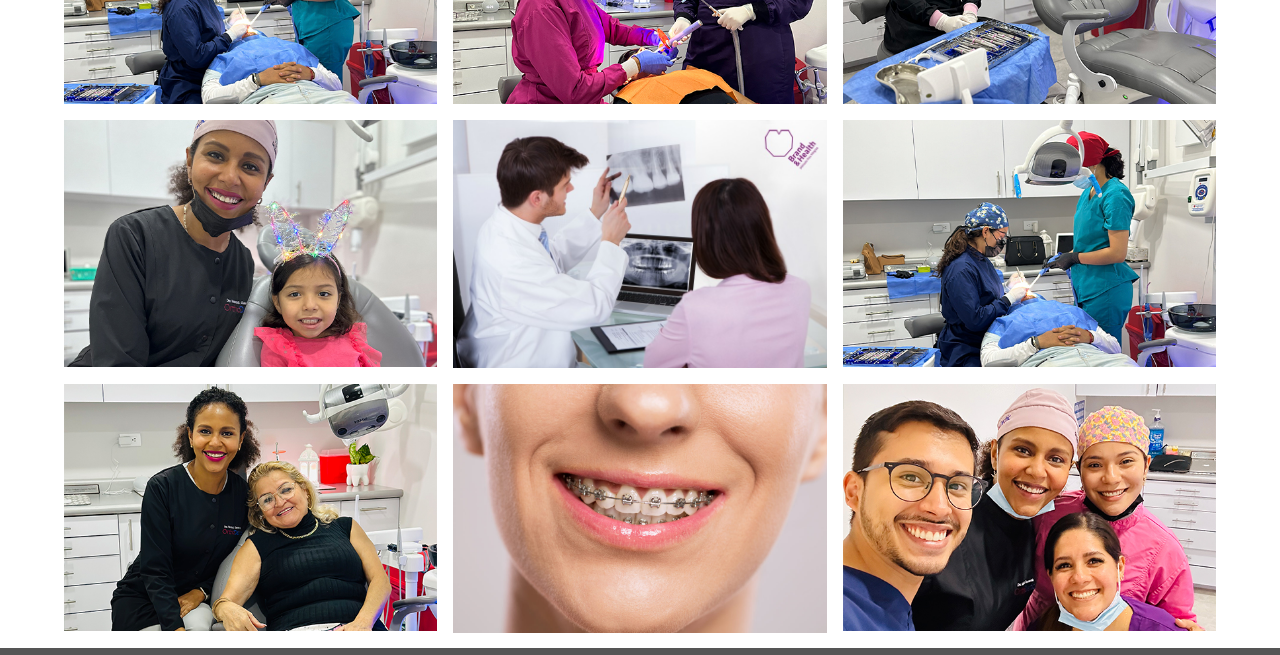
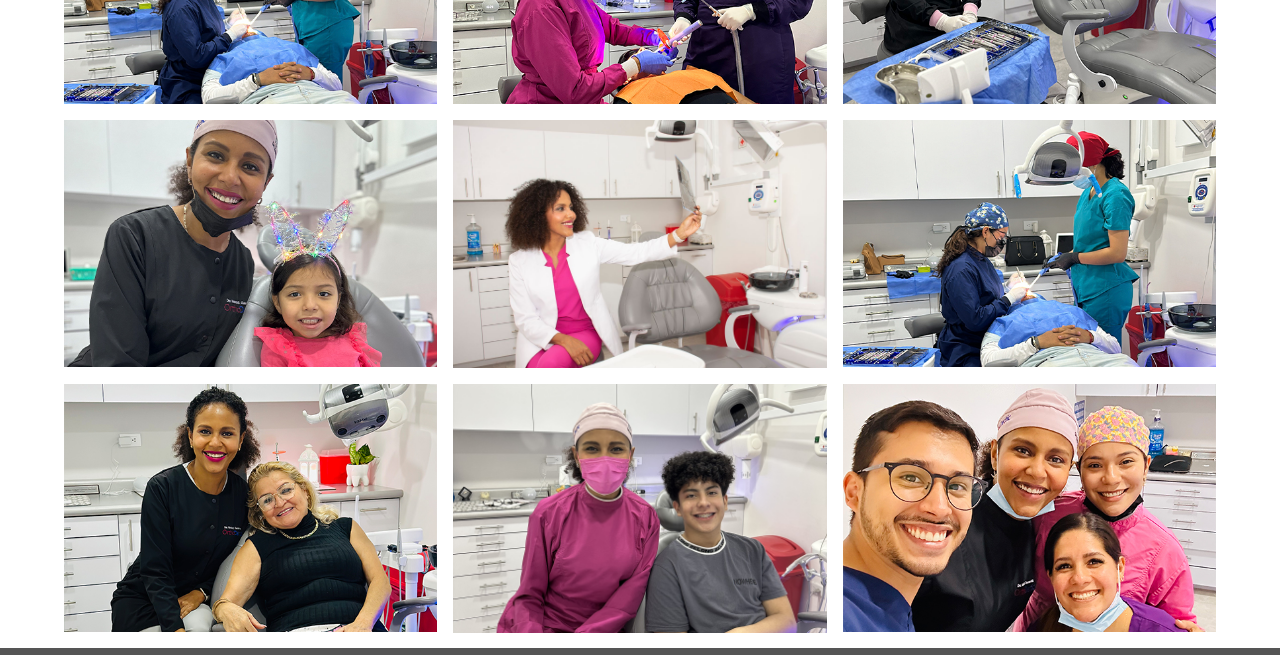
Before and after one commit to JoanKenedy/monica, a plain HTML site: page promociones.html in a window 1280 px wide. Shown: the part 1700-2355 px from the top of the page. Drawn offline with nearby package versions, Linux system fonts and the light colour scheme; a script that the page names is missing.

Commit message:
Fotos nuevas

```diff
--- a/promociones.html
+++ b/promociones.html
@@ -369,7 +369,7 @@
             </a>
             <div class="location-image">
               <a href="#">
-                <img src="imagenes/servicio_cinco.jpg" alt="san francisco" />
+                <img src="imagenes/radiografia.jpeg" alt="san francisco" />
               </a>
             </div>
           </article>
@@ -439,7 +439,7 @@
             </a>
             <div class="location-image">
               <a href="#">
-                <img src="imagenes/servicio_siete.jpg" alt="san francisco" />
+                <img src="imagenes/IMG_1472.jpg" alt="san francisco" />
               </a>
             </div>
           </article>
```
Also changed, not shown: index.html (+1 -1 lines), imagenes/IMG_1472.jpg (added), imagenes/radiografia.jpeg (added), 1 other file.
